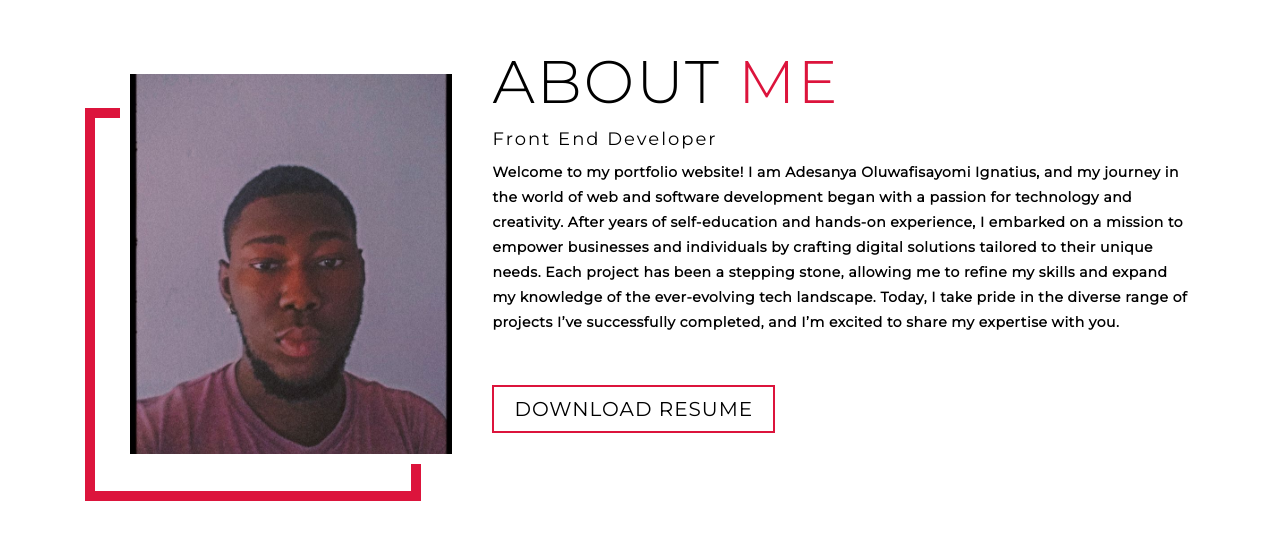
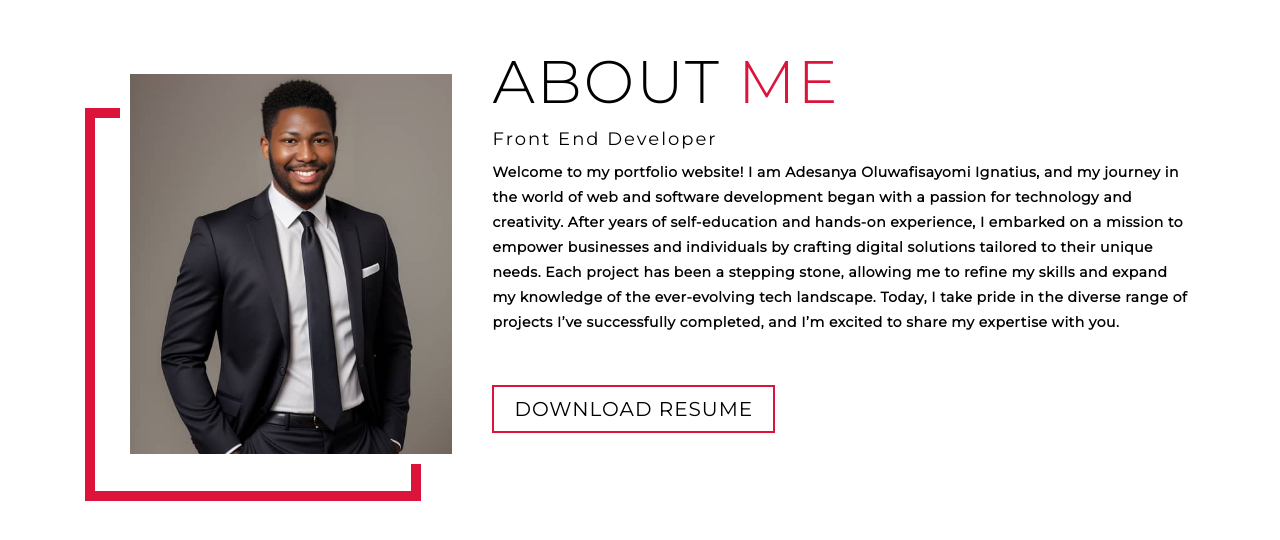
Before and after one commit to Adesanya221/Adesanya-oluwafisayomi-s-Potifolio, a plain HTML site: page index.html in a window 1280 px wide. Shown: the part 4178-4718 px from the top of the page. Drawn offline with Linux system fonts and the light colour scheme.

Commit message:
16/01/2025

```diff
--- a/index.html
+++ b/index.html
@@ -156,7 +156,7 @@
     <div class="about container">
       <div class="col-left">
         <div class="about-img">
-          <img src="./img/Snapchat-1793358084.jpg" alt="img">
+          <img src="./img/image23.jpg" alt="img">
         </div>
       </div>
       <div class="col-right">
```
Also changed, not shown: img/image23.jpg (added).
